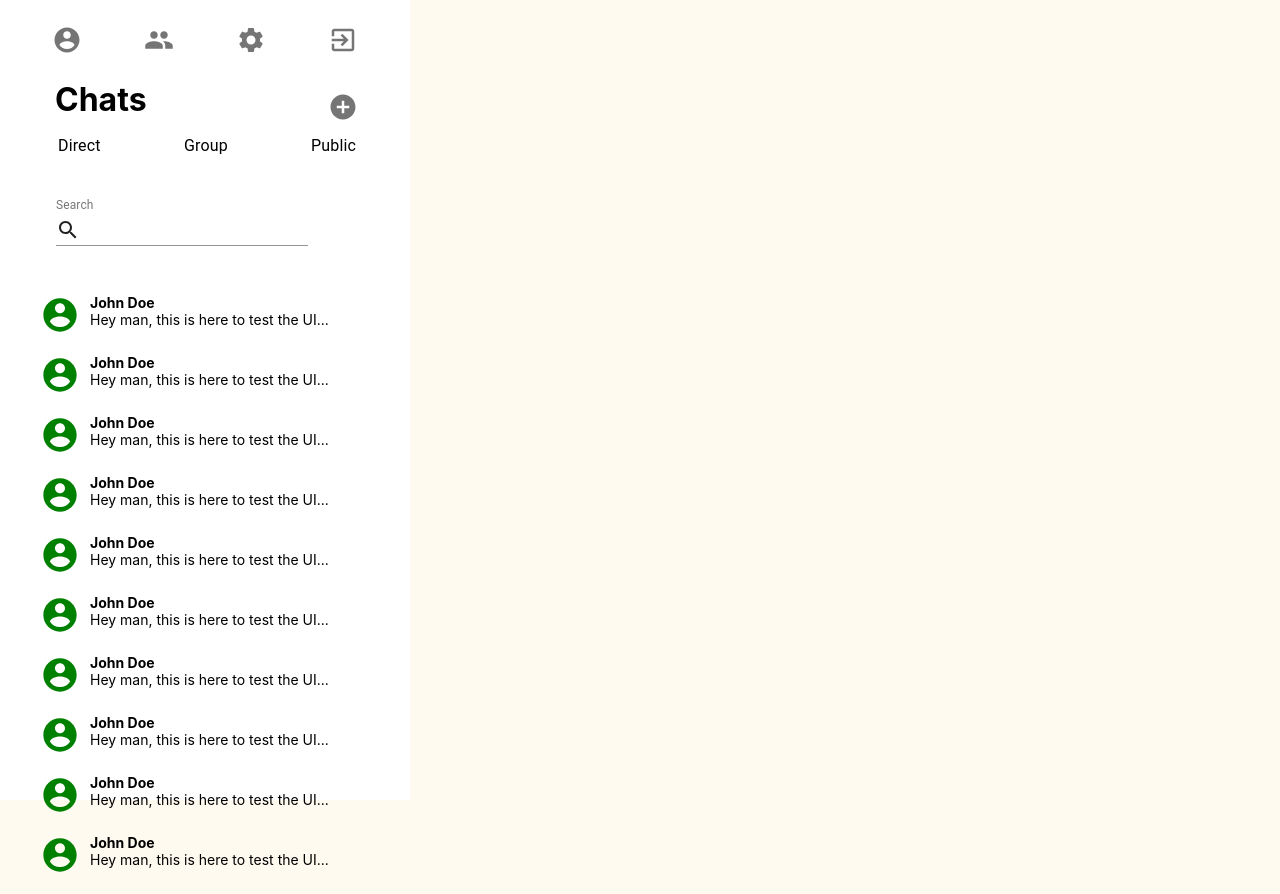
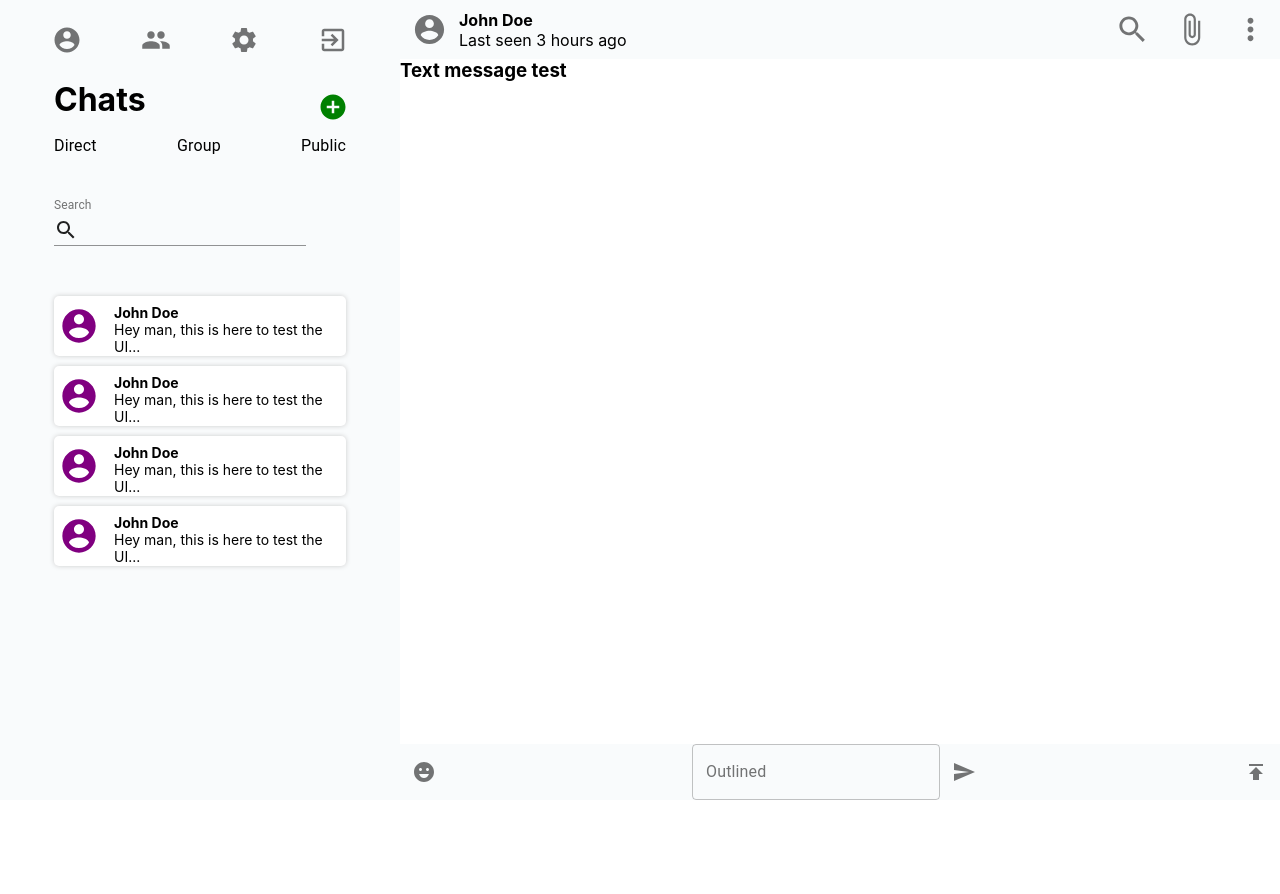
Before and after one commit to LarryBaer/SendIt, a React (Create React App) app: page / in a window 1280 px wide. After the commit the page ends 800 px from the top, so only its background shows below. Built offline with nearby package versions, Linux system fonts and the light colour scheme.

Commit message:
Added chat UI

```diff
--- a/src/App.tsx
+++ b/src/App.tsx
@@ -4,15 +4,42 @@ import Contacts from "./components/Contacts";
 import Login from "./components/Login";
 import NavBar from "./components/NavBar";
 import SideBar from "./components/SideBar";
+import { makeStyles } from "@material-ui/core/styles";
+
+const useStyles = makeStyles({
+  app: {
+    height: "100vh",
+  },
+  app__main: {
+    display: "flex",
+  },
+  // test: {
+  //   display:"flex",
+  //   flex:.35,
+  //   backgroundColor:"blue",
+  // },
+  // test2: {
+  //   display:"flex",
+  //   flex:.65,
+  //   backgroundColor:"red",
+  // },
+});
 
 function App() {
+  const classes = useStyles();
   return (
-    <div className="app">
-      {/* <Chat />
-      <Contacts />
+    <div className={classes.app}>
+      <div className={classes.app__main}>
+        {/* <div className={classes.test}> */}
+          <SideBar />
+        {/* </div> */}
+        {/* <div className={classes.test2}> */}
+          <Chat />
+        {/* </div> */}
+        {/* <Contacts />
       <Login />
       <NavBar /> */}
-      <SideBar />
+      </div>
     </div>
   );
 }
--- a/src/components/Chat.tsx
+++ b/src/components/Chat.tsx
@@ -1,9 +1,104 @@
-import React from 'react';
+import React from "react";
+import { makeStyles } from "@material-ui/core/styles";
+import { TextField, IconButton, Typography } from "@material-ui/core";
+
+// Import icons
+import EmojiEmotionsIcon from "@material-ui/icons/EmojiEmotions";
+import SendIcon from "@material-ui/icons/Send";
+import AccountCircleIcon from "@material-ui/icons/AccountCircle";
+import AttachFileIcon from "@material-ui/icons/AttachFile";
+import SearchIcon from "@material-ui/icons/Search";
+import MoreVertIcon from "@material-ui/icons/MoreVert";
+import PublishIcon from "@material-ui/icons/Publish";
+
+const useStyles = makeStyles({
+  chat: {
+    display: "flex",
+    flexDirection: "column",
+    flex: 0.75,
+    height: "100vh",
+  },
+  chat__header: {
+    backgroundColor: "#f9fbfc",
+    width: "100%",
+    height: "60px",
+    display: "flex",
+    alignItems: "center",
+  },
+  chat__header__info: {
+    flex: 1,
+  },
+  chat__header__right: {},
+  header__info__name: {
+    fontWeight: "bold",
+  },
+  chat__main__container: {
+    backgroundColor: "white",
+    height:"100vh",
+  },
+  chat__footer__container: {
+    flexWrap:"wrap",
+    backgroundColor: "#f9fbfc",
+    width: "100%",
+    height: "60px",
+    display: "flex",
+    alignItems: "center",
+    justifyContent: "space-between",
+  },
+  chat__footer__textfield: {
+    display: "flex",
+  },
+});
 
 function Chat() {
+  const classes = useStyles();
   return (
-    <div className="chat">
-      <h1>Chat</h1>
+    <div className={classes.chat}>
+      <div className={classes.chat__header}>
+        <IconButton>
+          <AccountCircleIcon fontSize="large" />
+        </IconButton>
+        <div className={classes.chat__header__info}>
+          <p className={classes.header__info__name}>John Doe</p>
+          <p>Last seen 3 hours ago</p>
+        </div>
+        <div className={classes.chat__header__right}>
+          <IconButton>
+            <SearchIcon fontSize="large" />
+          </IconButton>
+          <IconButton>
+            <AttachFileIcon fontSize="large" />
+          </IconButton>
+          <IconButton>
+            <MoreVertIcon fontSize="large" />
+          </IconButton>
+        </div>
+      </div>
+      <div className={classes.chat__main__container}>
+        <h3>Text message test</h3>
+      </div>
+      <div className={classes.chat__footer__container}>
+        <IconButton>
+          <EmojiEmotionsIcon />
+        </IconButton>
+        <div className={classes.chat__footer__textfield}>
+          <form>
+            <TextField
+              id="outlined-basic"
+              label="Outlined"
+              variant="outlined"
+            />
+          </form>
+          <IconButton>
+            <SendIcon />
+          </IconButton>
+        </div>
+        <div className="chat__footer__icons">
+          <IconButton>
+            <PublishIcon />
+          </IconButton>
+        </div>
+      </div>
     </div>
   );
 }
--- a/src/components/ChatTab.tsx
+++ b/src/components/ChatTab.tsx
@@ -6,16 +6,22 @@ import AccountCircleIcon from "@material-ui/icons/AccountCircle";
 
 const useStyles = makeStyles({
   chat__tab: {
+    backgroundColor:"white",
+    boxShadow: "0 0 5px #ccc",
+    borderRadius:"5px",
+    marginTop:"10px",
     display: "flex",
     width: "100%",
     height: "60px",
   },
-  chat__tab__img__container: {},
+  chat__tab__img__container: {
+    padding:"5px",
+  },
   chat__tab__img: {
-    color: "green",
+    color: "purple",
     fontSize: 40,
     position: "relative",
-    top: 9,
+    top: 5,
   },
   chat__tab__username: {
     fontWeight: "bold",
--- a/src/components/SideBar.tsx
+++ b/src/components/SideBar.tsx
@@ -20,14 +20,17 @@ import ChatTab from "./ChatTab";
 
 const useStyles = makeStyles({
   sidebar: {
-    width: "330px",
+    display: "flex",
+    flexDirection: "column",
+    flex:0.25,
+    minWidth:"400px",
     height: "100vh",
     paddingLeft: "40px",
     paddingRight: "40px",
-    backgroundColor: "white",
+    backgroundColor: "#f9fbfc",
   },
   sidebar__nav: {
-    width: "100%",
+    // width: "100%",
     height: "10%",
     display: "flex",
     justifyContent: "space-between",
@@ -38,25 +41,27 @@ const useStyles = makeStyles({
     justifyContent: "space-between",
   },
   chats__selection__header: {
-    paddingLeft: "15px",
+    paddingLeft: "14px",
   },
   chats__selection__options: {
     display: "flex",
     justifyContent: "space-between",
-    paddingLeft: "18px",
+    paddingLeft: "14px",
     paddingRight: "14px",
   },
   search__chats__container: {
     paddingTop: "5vh",
     display: "flex",
     justifyContent: "space-between",
-    paddingLeft: "16px",
+    paddingLeft: "14px",
   },
   search__chats: {
     color: "red",
   },
   chats: {
     paddingTop: "5vh",
+    paddingLeft: "14px",
+    paddingRight: "14px",
   },
   account__icon: {
     fontSize: 30,
@@ -72,6 +77,7 @@ const useStyles = makeStyles({
   },
   add__chat__icon: {
     fontSize: 30,
+    color: "green",
   },
 });
 
@@ -127,12 +133,6 @@ function SideBar() {
         <ChatTab />
         <ChatTab />
         <ChatTab />
-        <ChatTab />
-        <ChatTab />
-        <ChatTab />
-        <ChatTab />
-        <ChatTab />
-        <ChatTab />
       </div>
     </div>
   );
--- a/src/index.css
+++ b/src/index.css
@@ -1,18 +1,20 @@
-*{
-  margin:0;
+* {
+  margin: 0;
+  padding: 0;
+  box-sizing: border-box;
 }
 
 body {
   margin: 0;
-  background-color:floralwhite;
-  font-family: -apple-system, BlinkMacSystemFont, 'Segoe UI', 'Roboto', 'Oxygen',
-    'Ubuntu', 'Cantarell', 'Fira Sans', 'Droid Sans', 'Helvetica Neue',
+  background-color: white;
+  font-family: -apple-system, BlinkMacSystemFont, "Segoe UI", "Roboto", "Oxygen",
+    "Ubuntu", "Cantarell", "Fira Sans", "Droid Sans", "Helvetica Neue",
     sans-serif;
   -webkit-font-smoothing: antialiased;
   -moz-osx-font-smoothing: grayscale;
 }
 
 code {
-  font-family: source-code-pro, Menlo, Monaco, Consolas, 'Courier New',
+  font-family: source-code-pro, Menlo, Monaco, Consolas, "Courier New",
     monospace;
 }
```
